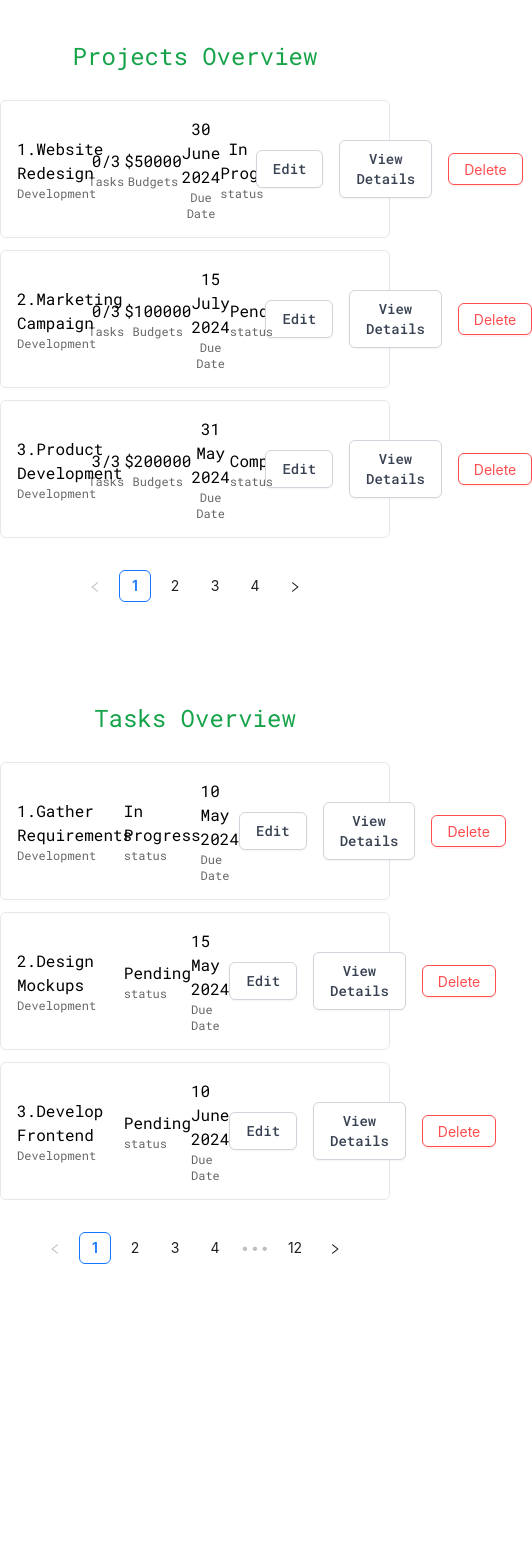
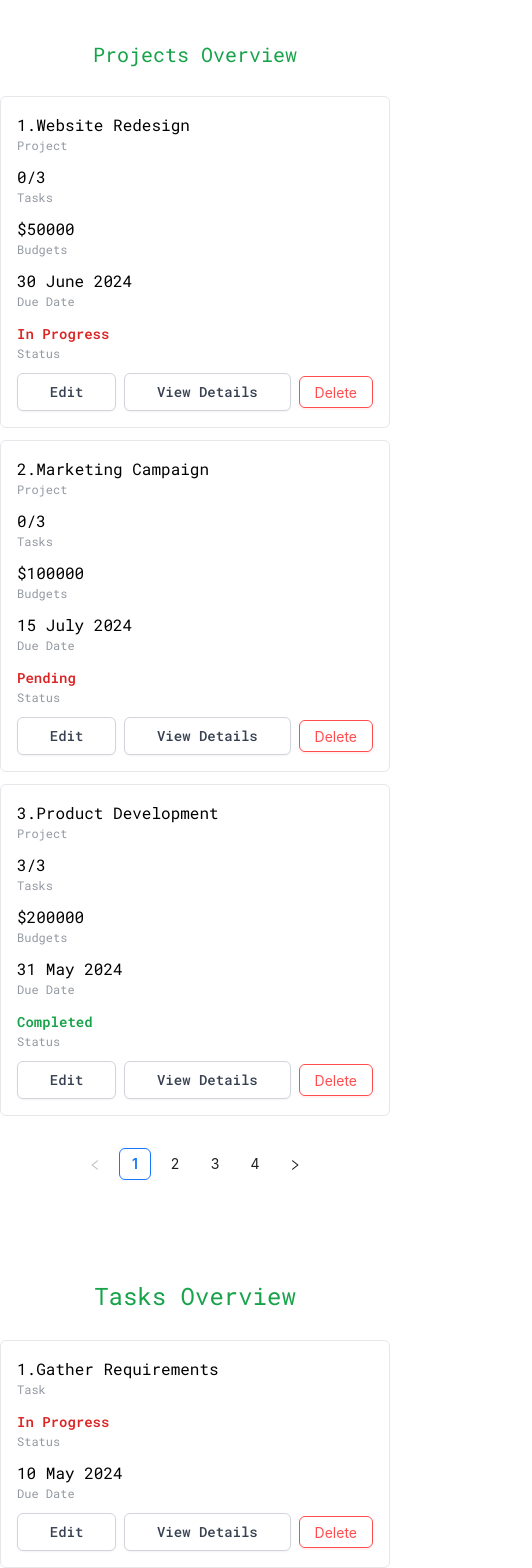
Before and after one commit to TanjimulSabbir/project-management, a Next.js app: page /projects in a window 390 px wide. Shown: the top 1568 px of the page, 532 px wide, since content can reach past the window. Before the commit the page ends 1324 px from the top, so only its background shows below. Built offline with nearby package versions, Linux system fonts and the light colour scheme.

Commit message:
working on project build.Primarily project didn't working on deploy. Now, I'm trying to deploy the project

```diff
--- a/app/(pages)/EditInfo.jsx
+++ b/app/(pages)/EditInfo.jsx
@@ -89,15 +89,15 @@ export default function EditInfo({ handleModal, type }) {
     };
 
     return (
-        <div className='p-10 bg-white rounded-xl shadow-2xl w-1/2 mx-auto mt-10 text-black'>
+        <div className='p-5 md:p-10 bg-gray-200 rounded-xl shadow-lg md:w-1/2 mx-auto text-black'>
             <EditProjectHeader type={type} />
             <form onSubmit={handleSubmit} className="space-y-7 mb-5">
                 <InputField label="Name" name="name" type="text" defaultValue={formData.name} placeholder="Enter project name" onChange={handleChange} />
                 <InputField label="Description" name="description" type="textarea" defaultValue={formData.description} placeholder="Enter project description" onChange={handleChange} />
 
-                {type === "task" && (
+                {/* {type === "project" && (
                     <InputField label="Add Member" name="teamMember" type="text" defaultValue={formData.teamMember || ""} placeholder="Enter team member name" onChange={handleChange} />
-                )}
+                )} */}
                 {type === "project" && (
                     <InputField label="Budgets" name="estimated_total_budget" type="number" defaultValue={formData.estimated_total_budget} placeholder="Enter estimated total budget" onChange={handleChange} />
                 )}
--- a/app/(pages)/Options.jsx
+++ b/app/(pages)/Options.jsx
@@ -8,7 +8,7 @@ import toast from "react-hot-toast";
 const OptionButton = ({ label, onClick }) => (
     <div className="flex-grow">
         <button
-            className="w-full rounded-md border border-gray-300 bg-white px-4 py-2 text-sm font-medium text-gray-700 shadow-sm hover:bg-gray-50 focus:outline-none focus:ring-2 focus:ring-green-600 focus:border-green-600"
+            className="w-full rounded-md border border-gray-300 bg-white px-0 md:px-4 py-2 text-sm font-medium text-gray-700 shadow-sm hover:bg-gray-50 focus:outline-none focus:ring-2 focus:ring-green-600 focus:border-green-600"
             onClick={onClick}
         >
             {label}
@@ -63,7 +63,7 @@ export default function Options({ handleModal, data, type }) {
 
     return (
         <>
-            <div className="flex items-center space-x-4">
+            <div className="flex items-center space-x-2 md:space-x-4">
                 <OptionButton label="Edit" onClick={() => handleOption("edit")} />
                 <OptionButton label="View Details" onClick={() => handleOption("view_details")} />
                 <ConfirmationModal id={data.id} handleDelete={handleDelete} />
--- a/app/(pages)/layout.js
+++ b/app/(pages)/layout.js
@@ -1,9 +1,11 @@
 import React from 'react'
+import { Toaster } from 'react-hot-toast'
 
 export default function layout({ children }) {
     return (
         <div className='container mx-auto'>
             {children}
+            <Toaster position='top-center'/>
         </div>
     )
 }
--- a/app/(pages)/projects.jsx
+++ b/app/(pages)/projects.jsx
@@ -1,20 +1,19 @@
 "use client"
 import { useEffect, useState } from "react";
-import useProjectsStore from "@/app/store";
 import moment from "moment";
 import Options from "./Options";
 import "./projects.css"
-import ProjectTitle from "@/app/utils/projectTitle";
-import ShowPage from "@/app/utils/Pagination";
-import Modal from "@/app/utils/Modal";
-import { useRouter } from "next/navigation";
+import ProjectTitle from "../utils/ProjectTitle";
+import useProjectsStore from "../store";
+import Modal from "../utils/Modal";
+import ShowPage from "../utils/Pagination";
+
 
 export default function Projects() {
     let { projects, setProjects, setCurrentPage, currentPage, removeId } = useProjectsStore();
     const [openModal, setOpenModal] = useState(false);
     const [showData, setShowData] = useState([])
 
-    const router = useRouter();
     const handleModal = () => {
         setOpenModal(!openModal);
     }
@@ -31,37 +30,37 @@ export default function Projects() {
 
     return (
         <div className="space-y-3 py-10">
-            <h1 className="text-2xl text-green-600 text-center mb-7">Projects Overview</h1>
+            <h1 className="text-xl md:text-2xl text-green-600 text-center mb-7">Projects Overview</h1>
             {showData.length > 0 ? showData.map(project => {
                 const { id, name, description, status, dueDate, tasks, estimated_total_budget } = project;
                 return (
-                    <div key={id} className="flex items-center p-4 border border-gray-200 rounded-md">
-                        <div className="flex-1 min-w-[20%]">
+                    <div key={id} className="flex flex-col md:flex-row md:items-center p-4 border border-gray-200 rounded-md space-y-3 md:space-y-0">
+                        <div className="flex-1 md:min-w-[20%]">
                             <p>{id}.{name}</p>
-                            <ProjectTitle name="Development" />
+                            <ProjectTitle name="Project" />
                         </div>
-                        <div className="flex-1 text-center">
+                        <div className="flex-1 md:text-center">
                             <p>
                                 <span>{tasks?.filter(task => task.status === "Completed").length || 0}</span>/
                                 <span>{tasks?.length}</span>
                             </p>
                             <ProjectTitle name="Tasks" />
                         </div>
-                        <div className="flex-1 text-center">
+                        <div className="flex-1 md:text-center">
                             <p>${estimated_total_budget}</p>
                             <ProjectTitle name="Budgets" />
                         </div>
-                        <div className="flex-1 text-center">
+                        <div className="flex-1 md:text-center">
                             <div>
                                 <p>{moment(dueDate).format('DD MMMM YYYY')}</p>
                                 <ProjectTitle name="Due Date" />
                             </div>
                         </div>
-                        <div className="flex-1 min-w-[10%] mx-auto text-center">
+                        <div className="flex-1 md:min-w-[10%] md:mx-auto md:text-center">
                             <p>
-                                <span>{status}</span>
+                                <span className={`text-sm font-semibold ${status === 'Completed' ? 'text-green-600' : 'text-red-600'}`}>{status}</span>
                             </p>
-                            <ProjectTitle name="status" />
+                            <ProjectTitle name="Status" />
                         </div>
                         <Options handleModal={handleModal} data={project} type="project" />
                         <Modal openModal={openModal} handleModal={handleModal} type="project" />
--- a/app/(pages)/projects/ProjectDetails.js
+++ b/app/(pages)/projects/ProjectDetails.js
@@ -3,18 +3,22 @@ import { useState } from 'react'
 import DetailsOptions from '../DetailsOption'
 import Modal from '@/app/utils/Modal'
 import moment from 'moment';
-import AddMemberForm from '../AddMember';
 import AddMemberModal from '@/app/utils/addMemberModal';
+import { IoMdAdd } from 'react-icons/io';
+
 
 export default function ProjectDetails({ project }) {
     const [openModal, setOpenModal] = useState(false);
     const [openAddMember, setOpenAddMember] = useState(false);
 
-    const addMemberBtnStye = "rounded-md border border-gray-300 bg-white px-4 py-2 text-sm font-medium text-gray-700 shadow-sm hover:bg-gray-50 focus:outline-none focus:ring-2 focus:ring-green-600 focus:border-green-600 ml-3 cursor-pointer"
+    const addMemberBtnStye = "rounded-md border border-gray-300 bg-white px-4 py-2 text-sm font-medium text-gray-700 shadow-sm hover:bg-gray-50 focus:outline-none focus:ring-2 focus:ring-green-600 focus:border-green-600 ml-3 cursor-pointer flex items-center space-x-2"
     if (!project) {
         return <div className="text-center text-gray-600 mt-5">Data not found</div>;
     }
-    const { id, name, description, status, dueDate } = project;
+    const { id, name, description, status, dueDate, tasks, memeber } = project;
+
+console.log(project,"from projectDetails")
+
 
     const handleModal = () => {
         setOpenModal(!openModal);
@@ -23,6 +27,8 @@ export default function ProjectDetails({ project }) {
     const handleAddMember = () => {
         setOpenAddMember(!openAddMember)
     }
+
+
     return (
         <div>
             <div className='flex items-center justify-center h-screen'>
@@ -43,12 +49,14 @@ export default function ProjectDetails({ project }) {
                     </div>
                     <div className="flex items-center ">
                         <DetailsOptions handleModal={handleModal} data={project} type="project" />
-                        <p className={addMemberBtnStye} onClick={handleAddMember}>Add Member</p>
+                        <p className={addMemberBtnStye} onClick={handleAddMember}>
+                            <IoMdAdd />   <span>Add Member</span>
+                        </p>
                     </div>
                     <Modal openModal={openModal} handleModal={handleModal} type="project" />
-
                 </div>
             </div>
+
             {openAddMember && <AddMemberModal projectId={id} setOpenAddMember={setOpenAddMember} />}
         </div>
     )
--- a/app/(pages)/projects/[id]/page.js
+++ b/app/(pages)/projects/[id]/page.js
@@ -8,6 +8,5 @@ export default function Page({ params }) {
     if (params.id) {
         content = projects.filter(project => project.id == params.id).map(project => <ProjectDetails key={project.id} project={project} />)
     }
-    console.log(content)
     return content;
 }
--- a/app/(pages)/tasks.jsx
+++ b/app/(pages)/tasks.jsx
@@ -1,13 +1,13 @@
 "use client"
 import { useEffect, useState } from "react";
-import useProjectsStore from "@/app/store";
 import moment from "moment";
 import Options from "./Options";
 import "./projects.css"
-import ProjectTitle from "@/app/utils/projectTitle";
-import ShowPage from "@/app/utils/Pagination";
-import Modal from "@/app/utils/Modal";
-import EditInfo from "./EditInfo";
+import ProjectTitle from "../utils/ProjectTitle";
+import useProjectsStore from "../store";
+import ShowPage from "../utils/Pagination";
+import Modal from "../utils/Modal";
+
 
 export default function Tasks() {
     let { tasks, setTasks, setCurrentPage, currentPage, removeData } = useProjectsStore();
@@ -28,26 +28,22 @@ export default function Tasks() {
     }, [currentPage, tasks, setTasks]);
 
     return (
-        <div className="space-y-3 py-10">
+        <div className="space-y-5 py-10">
             <h1 className="text-2xl text-green-600 text-center mb-7">Tasks Overview</h1>
             {showData.length > 0 ? showData.map(task => {
                 const { id, name, description, status, dueDate, } = task;
                 return (
-                    <div key={id} className="flex items-center p-4 border border-gray-200 rounded-md">
+                    <div key={id} className="flex flex-col md:flex-row md:items-center p-4 border border-gray-200 rounded-md space-y-3 md:space-y-0">
                         <div className="flex-1 min-w-[30%]">
                             <p>{id}.{name}</p>
-                            <ProjectTitle name="Development" />
+                            <ProjectTitle name={"Task"} />
                         </div>
-                        <div className="flex-1">
+                        <div className="flex-1 min-w-[10%] md:mx-auto md:text-center">
                             <p>
-                                <span>{status}</span>
+                                <span className={`text-sm font-semibold ${status === 'Completed' ? 'text-green-600' : 'text-red-600'}`}>{status}</span>
                             </p>
-                            <ProjectTitle name="status" />
+                            <ProjectTitle name="Status" />
                         </div>
-                        {/* <div className="flex-1">
-                            <p>${estimated_total_budget}</p>
-                            <ProjectTitle name="Budgets" />
-                        </div> */}
                         <div className="flex-1">
                             <div>
                                 <p>{moment(dueDate).format('DD MMMM YYYY')}</p>
@@ -60,8 +56,6 @@ export default function Tasks() {
                 )
             }) : "No data found!"}
 
-
-
             <ShowPage
                 length={tasks.length}
                 pageItems={pageItems}
--- a/app/utils/Modal.js
+++ b/app/utils/Modal.js
@@ -5,7 +5,7 @@ export default function Modal({ handleModal, openModal, type }) {
     return (
         <>
             {openModal && <div
-                className={`${openModal ? "grow" : "fade-out"} absolute min-h-full w-full inset-0 bg-[#000000a3] text-white z-50`}
+                className={`${openModal ? "grow" : "fade-out"} absolute h-full w-full inset-0 bg-[#000000a3] z-50 py-5 md:py-10`}
             >
                 <EditInfo handleModal={handleModal} type={type} />
             </div>}
--- a/app/utils/ProjectTitle.jsx
+++ b/app/utils/ProjectTitle.jsx
@@ -1,5 +1,5 @@
 const ProjectTitle = ({ name }) => (
-    <p className="text-xs opacity-60">{name}</p>
+    <p className="text-xs opacity-60 text-gray-600">{name}</p>
 );
 
 export default ProjectTitle;
--- a/app/utils/addMemberModal.jsx
+++ b/app/utils/addMemberModal.jsx
@@ -5,7 +5,7 @@ import "../style/animation.css"
 export default function AddMemberModal({ projectId, setOpenAddMember }) {
     return (
         <>
-            <div className={`grow absolute min-h-full w-full inset-0 bg-[#000000a3] text-white z-50`}>
+            <div className={`grow absolute min-h-full w-full inset-0 bg-[#000000a3] z-50`}>
                 <AddMemberForm projectId={projectId} setOpenAddMember={setOpenAddMember} />
             </div>
         </>
```
Also changed, not shown: app/(pages)/AddMember.jsx (+9 -7 lines), app/not-found.jsx (added, +13 -0 lines).
